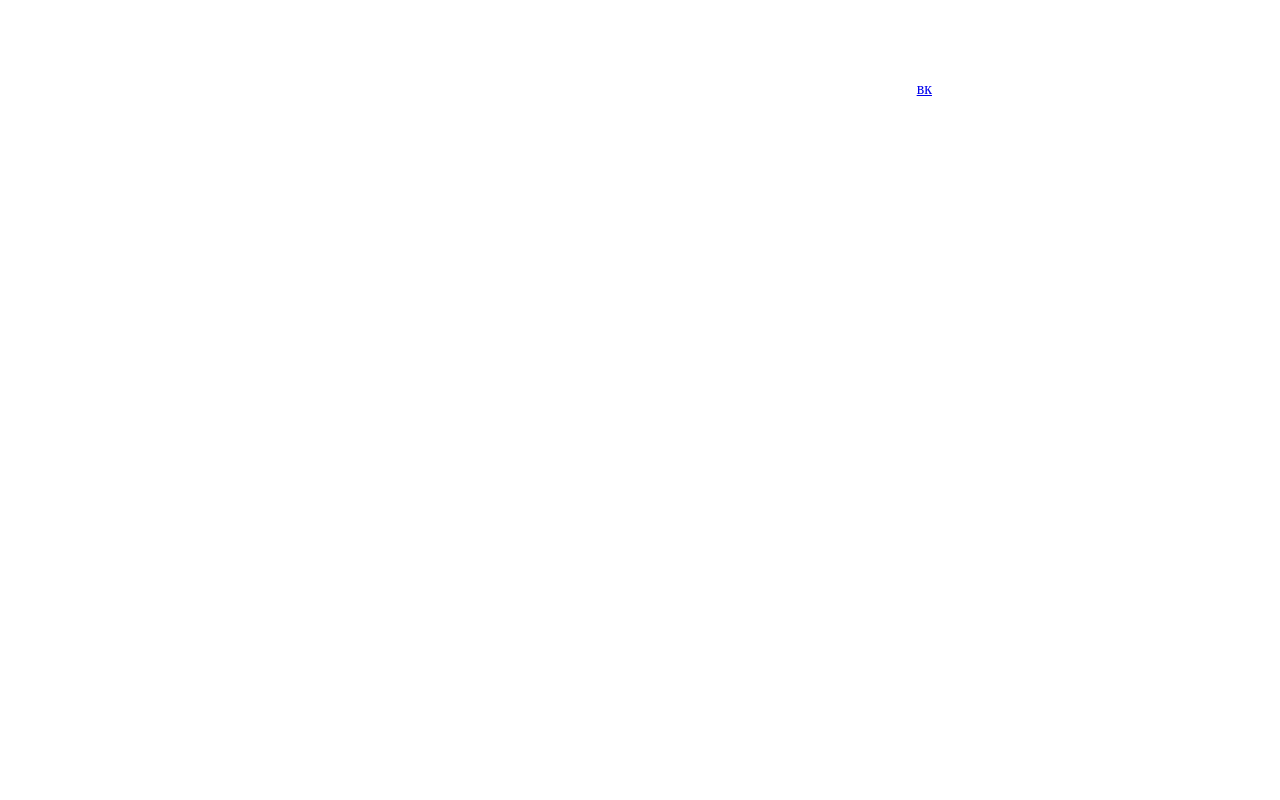
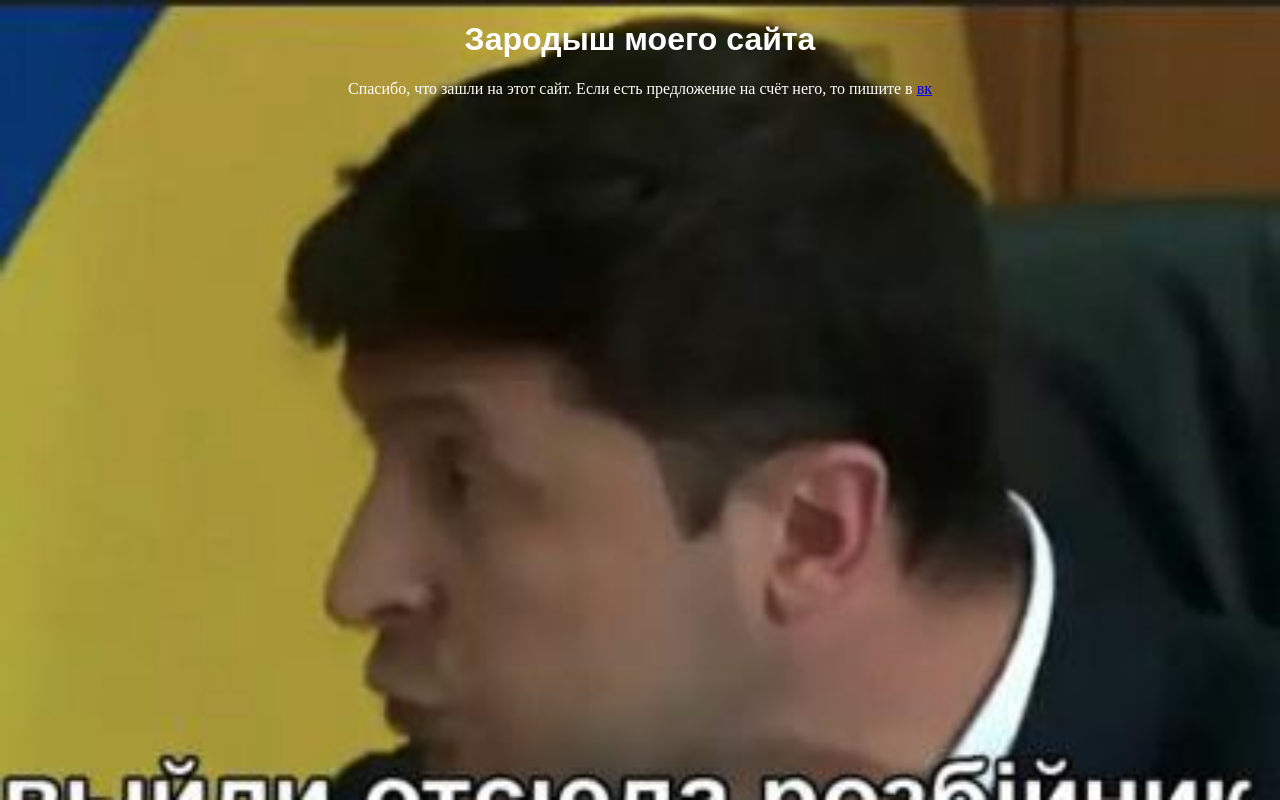
Before and after one commit to siteformyfriends/site1, a plain HTML site: page index.html in a window 1280 px wide. Drawn offline with Linux system fonts and the light colour scheme.

Commit message:
Update style.css

```diff
--- a/style.css
+++ b/style.css
@@ -1,5 +1,6 @@
 body {
-	background-image: url(bg.png) 100%;
+	background-image: url(bg.png);
+	background-size: 100%;
 	background-repeat: no-repeat;
 }
 
```
